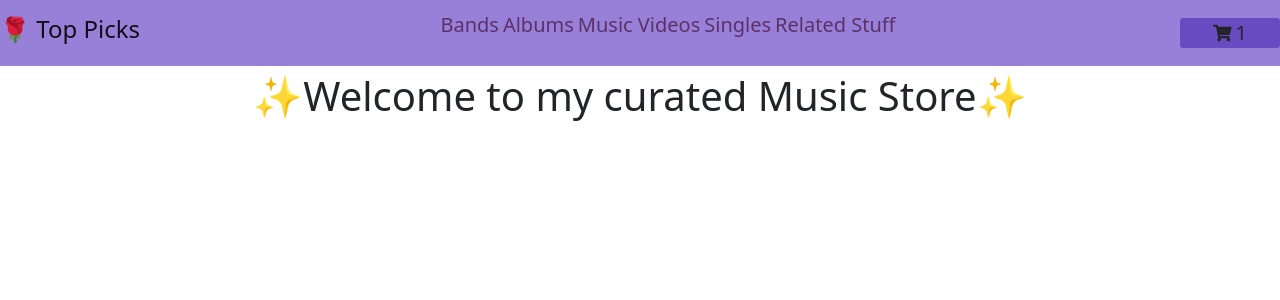
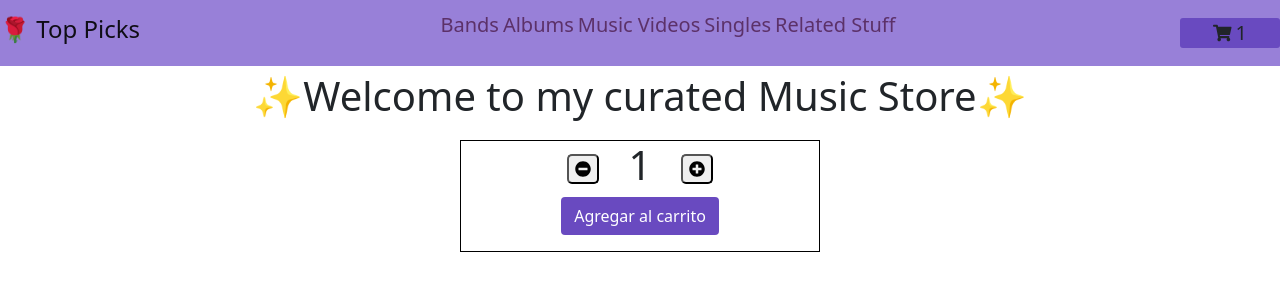
Before and after one commit to paularuhl/tiendita-ruhl, a React (Create React App) app: page / in a window 1280 px wide. Shown: the top 300 px of the page. Built offline with nearby package versions, Linux system fonts and the light colour scheme.

Commit message:
itemCount desafio Contador con botón

```diff
--- /dev/null
+++ b/src/components/ItemCount.js
@@ -0,0 +1,44 @@
+import { useState } from 'react';
+import { FontAwesomeIcon } from '@fortawesome/react-fontawesome'
+import { faMinusCircle, faPlusCircle} from '@fortawesome/free-solid-svg-icons'
+
+const ItemCount = ({ stock, initial, onAdd, message }) => {
+
+    const [quantity, setQuantity] = useState(initial);
+
+    const changeQuantity = (value) =>{
+        setQuantity(quantity + value);
+    };
+
+
+
+    return (
+        <div className="container text-center itemCount">
+            <div className="container itemControls" >
+                <button className="btnCounter" onClick={() => changeQuantity(-1)}>
+                    <FontAwesomeIcon icon={faMinusCircle} />
+                </button>
+                <h1 className="quantity">{quantity}
+                </h1>
+                <button className="btnCounter" onClick={() => changeQuantity(+1)}>
+                    <FontAwesomeIcon icon={faPlusCircle} />
+                </button>
+            </div>
+            <button className="btn addToCart"
+                onClick={() => {
+                    if (quantity <= stock) {
+                        stock = stock - quantity;
+                        onAdd(quantity);
+                    } else {
+                        onAdd();
+                    }
+                }}> Agregar al carrito
+            </button>
+            <p>
+                {message}
+            </p>
+        </div>
+    );
+}
+
+export default ItemCount;
--- a/src/components/ItemListContainer.js
+++ b/src/components/ItemListContainer.js
@@ -1,8 +1,27 @@
-import React from 'react';
+import React, {useState} from 'react';
+import ItemCount from './ItemCount';
 
 const ItemListContainer = ({ greeting }) => {
+
+    let [message, setMessage] = useState("");
+
+    const changeMessage = (value) =>{
+        setMessage(value);
+    };
+
+    let stock = 5;
+    let initialQuantity = 1;
+
+    const addItems = (items) => {
+
+       items ? changeMessage(`Se agregaron ${items} productos al carrito`) : changeMessage("No hay stock para agregar esa cantidad...");
+    }
+
     return (
-        <h1 className="text-center"> {greeting} </h1>
+        <div className="text-center">
+            <h1 > {greeting} </h1>
+            <ItemCount stock={stock} initial={initialQuantity} onAdd={addItems} message={message} />
+        </div>
     );
 }
 
--- a/src/index.css
+++ b/src/index.css
@@ -51,3 +51,28 @@ p a{
   text-decoration:none !important;
   color: rgb(92, 49, 105) !important;
 }
+
+.addToCart{
+  color: white !important;
+  background-color:  rgb(105, 74, 192)!important;
+}
+
+.btnCounter{
+  border-radius: 5px !important;
+}
+
+.quantity{
+  padding: 0 30px 0 30px ;
+}
+
+.itemControls{
+  display: flex;
+  align-items: center;
+  justify-content: center;
+}
+
+.itemCount{
+  border: 1px black solid;
+  margin: 20px;
+  width: 360px !important;
+}
```
Also changed, not shown: src/App.css (line endings or trailing spaces).
